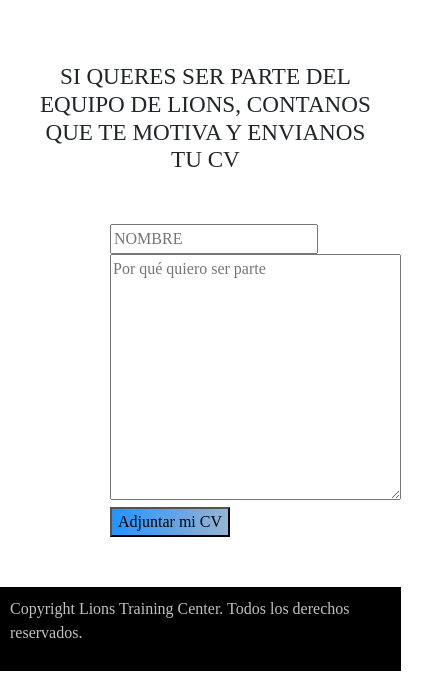
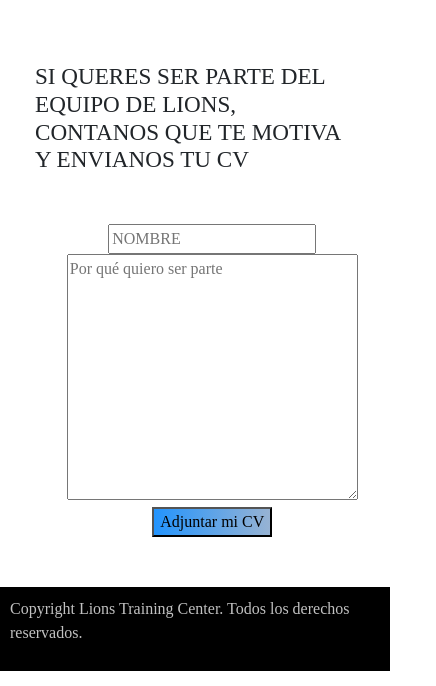
Before and after one commit to SantiDuro/2-PreEntrega-Coder, a plain HTML site: page pages/separte.html in a window 390 px wide. Shown: the part 158-844 px from the top of the page, 436 px wide, since content can reach past the window. Drawn offline with nearby package versions, Linux system fonts and the light colour scheme.

Commit message:
Seguimos mejorando

```diff
--- a/css/estilos.css
+++ b/css/estilos.css
@@ -261,6 +261,7 @@ h2{
     grid-area: acts;
 }
 .aclaracion{
+    width: 90%;
     padding-bottom: 50px;
     padding-top: 50px;
     text-align: center;
@@ -471,13 +472,16 @@ form{
     /*   Contacto y Se parte  */
 
     .mainContacto{
-        width: 100%;
+        width: 90%;
     }
     .h3separte{
-        width: 85%;
+        width: 90%;
+        text-align: left;
+    }
+    form{
         text-align: center;
+        margin-left: 1%;
     }
-
 
     /*   Planes   */
     .mainplanes{
@@ -508,7 +512,7 @@ form{
         margin-top: 0;
     }
     .aclaracion{
-        width: 570px;
+        width: 90%;
     }
     .tituloplanes{
         text-align: left;
--- a/pages/separte.html
+++ b/pages/separte.html
@@ -4,7 +4,7 @@
     <meta charset="UTF-8">
     <meta http-equiv="X-UA-Compatible" content="IE=edge">
     <meta name="viewport" content="width=device-width, initial-scale=1.0">
-    <title>Se Parte</title>
+    <title>Se Parte de Lions</title>
     <link rel="shortcut icon" href="../img/LIONS_CaraLOGO BLANCO.png" type="image/x-icon">
     <link href="https://cdn.jsdelivr.net/npm/bootstrap@5.3.0/dist/css/bootstrap.min.css" rel="stylesheet" integrity="sha384-9ndCyUaIbzAi2FUVXJi0CjmCapSmO7SnpJef0486qhLnuZ2cdeRhO02iuK6FUUVM" crossorigin="anonymous">
     <script src="https://cdn.jsdelivr.net/npm/bootstrap@5.3.0/dist/js/bootstrap.bundle.min.js" integrity="sha384-geWF76RCwLtnZ8qwWowPQNguL3RmwHVBC9FhGdlKrxdiJJigb/j/68SIy3Te4Bkz" crossorigin="anonymous"></script>
```
Also changed, not shown: pages/Actividades.html (+1 -1 lines), pages/contacto.html (+1 -1 lines), pages/planes.html (+1 -1 lines).
